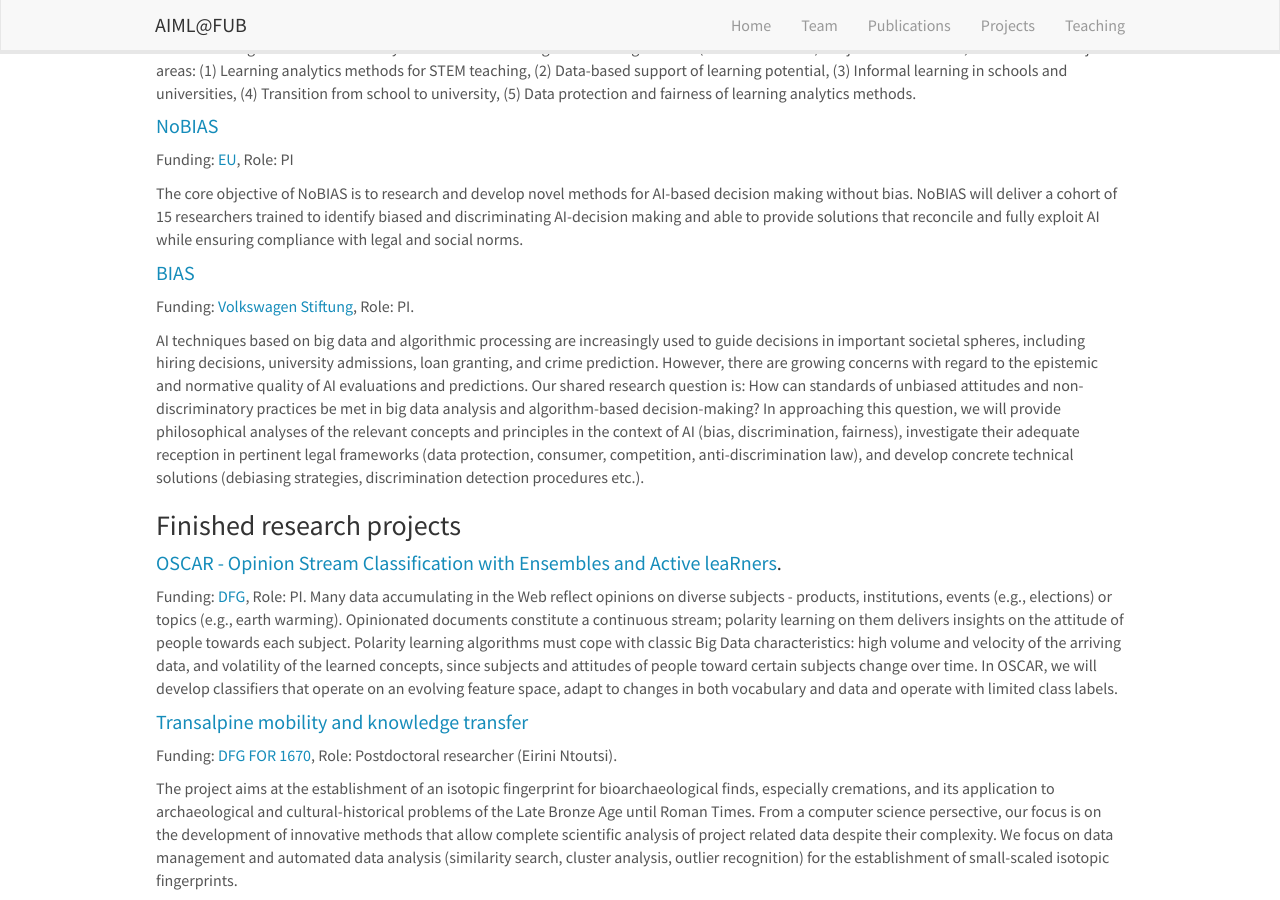
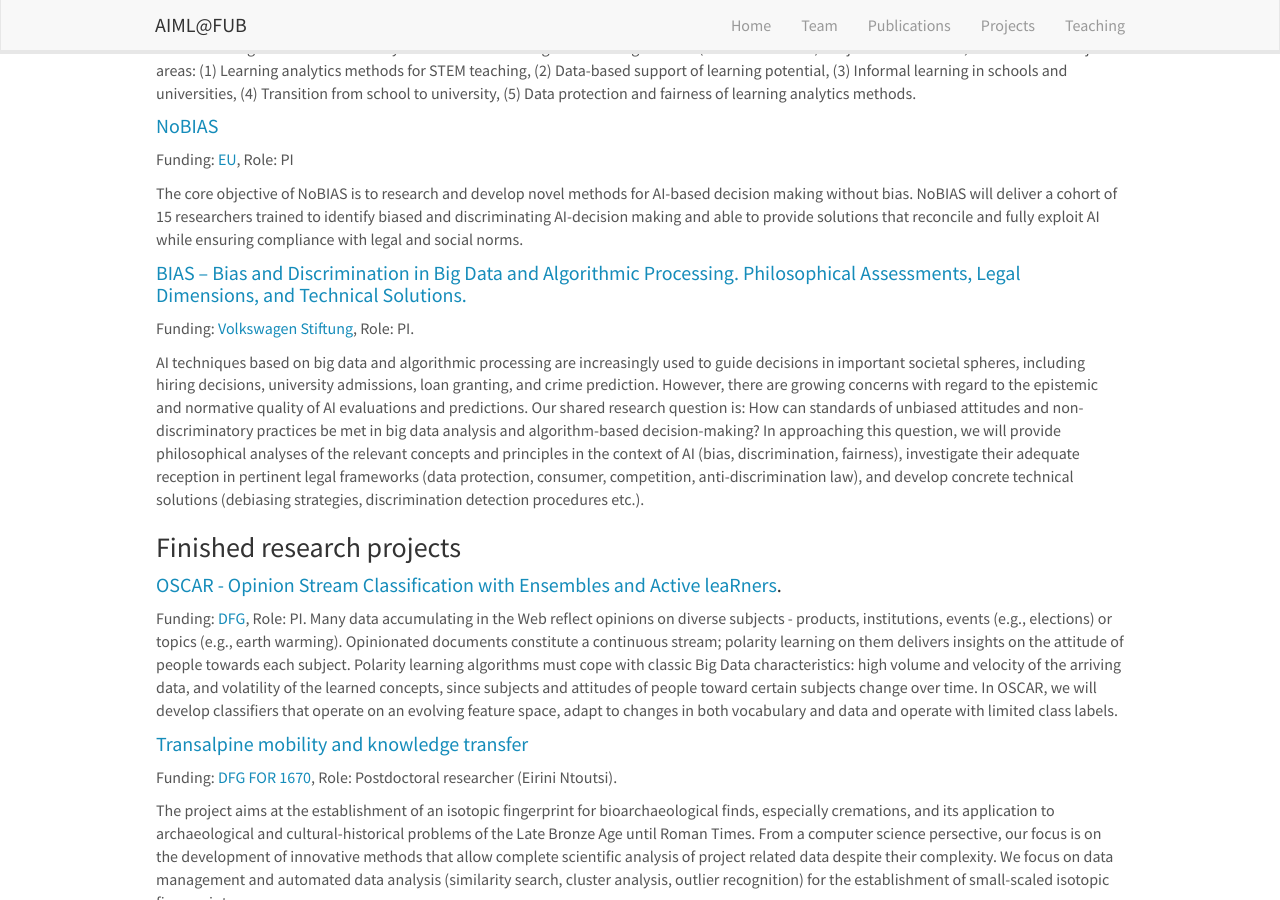
Before and after one commit to AIML-research/AIML-research.github.io, a Jekyll site: the page built from _pages/projects.md, in a window 1280 px wide and 900 px high, scrolled down 829 px. Built offline with Jekyll 4.4.1, drawn with Linux system fonts in a browser that asks for light colours; nearby versions of some CDN libraries.

Commit message:
Update projects.md

```diff
--- a/_pages/projects.md
+++ b/_pages/projects.md
@@ -38,7 +38,7 @@ Funding: <a href="https://cordis.europa.eu/project/id/860630" target="_new">EU</
 
 The core objective of NoBIAS is to research and develop novel methods for AI-based decision making without bias. NoBIAS will deliver a cohort of 15 researchers trained to identify biased and discriminating AI-decision making and able to provide solutions that reconcile and fully exploit AI while ensuring compliance with legal and social norms.
 
-#### <a href = "{{ site.url }}{{ site.baseurl }}/projects/bias">BIAS </a>
+#### <a href = "{{ site.url }}{{ site.baseurl }}/projects/bias">BIAS – Bias and Discrimination in Big Data and Algorithmic Processing. Philosophical Assessments, Legal Dimensions, and Technical Solutions.</a>
 Funding: <a href="http://portal.volkswagenstiftung.de/search/projectDetails.do?ref=95037" target="_new">Volkswagen Stiftung</a>, Role: PI.
 
 AI techniques based on big data and algorithmic processing are increasingly used to guide decisions in important societal spheres, including hiring decisions, university admissions, loan granting, and crime prediction. However, there are growing concerns with regard to the epistemic and normative quality of AI evaluations and predictions. Our shared research question is: How can standards of unbiased attitudes and non-discriminatory practices be met in big data analysis and algorithm-based decision-making?
```
